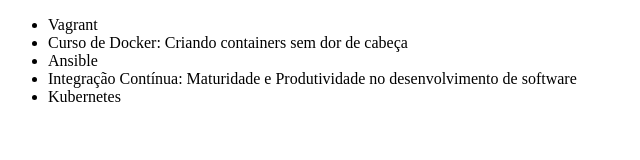
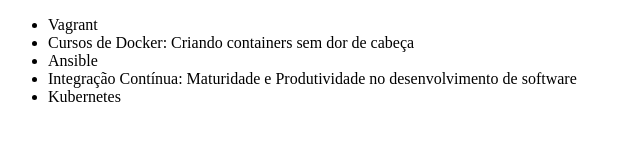
Before and after one commit to RickoLeex/alura-git, a plain HTML site: page index.html in a window 1280 px wide. Shown: the full height of the page, 0-640 px from the left. Drawn offline with Linux system fonts and the light colour scheme.

Commit message:
atualizando curso docker

```diff
--- a/index.html
+++ b/index.html
@@ -9,7 +9,7 @@
 <body>
     <ul>
         <li>Vagrant</li>
-        <li>Curso de Docker: Criando containers sem dor de cabeça</li>
+        <li>Cursos de Docker: Criando containers sem dor de cabeça</li>
         <li>Ansible</li>
         <li>Integração Contínua: Maturidade e Produtividade no desenvolvimento de software</li>
         <li>Kubernetes</li>
```
